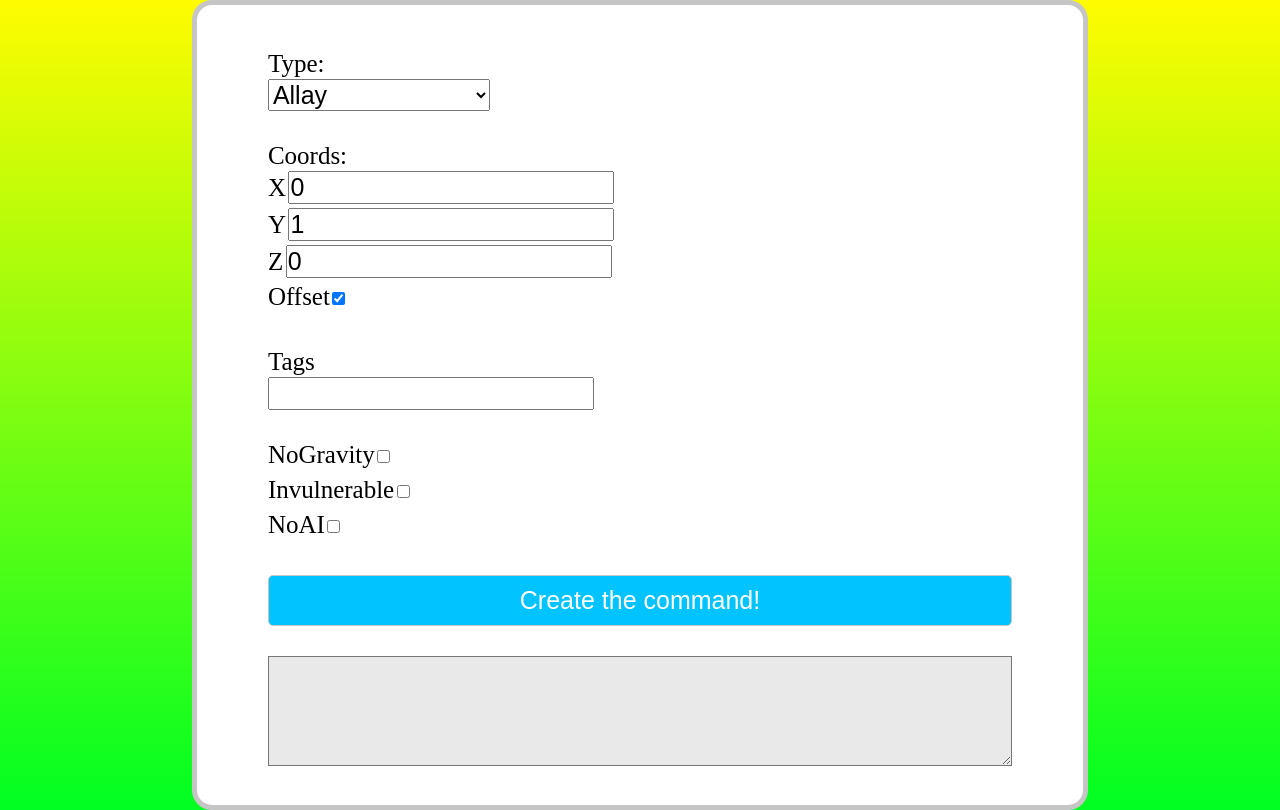
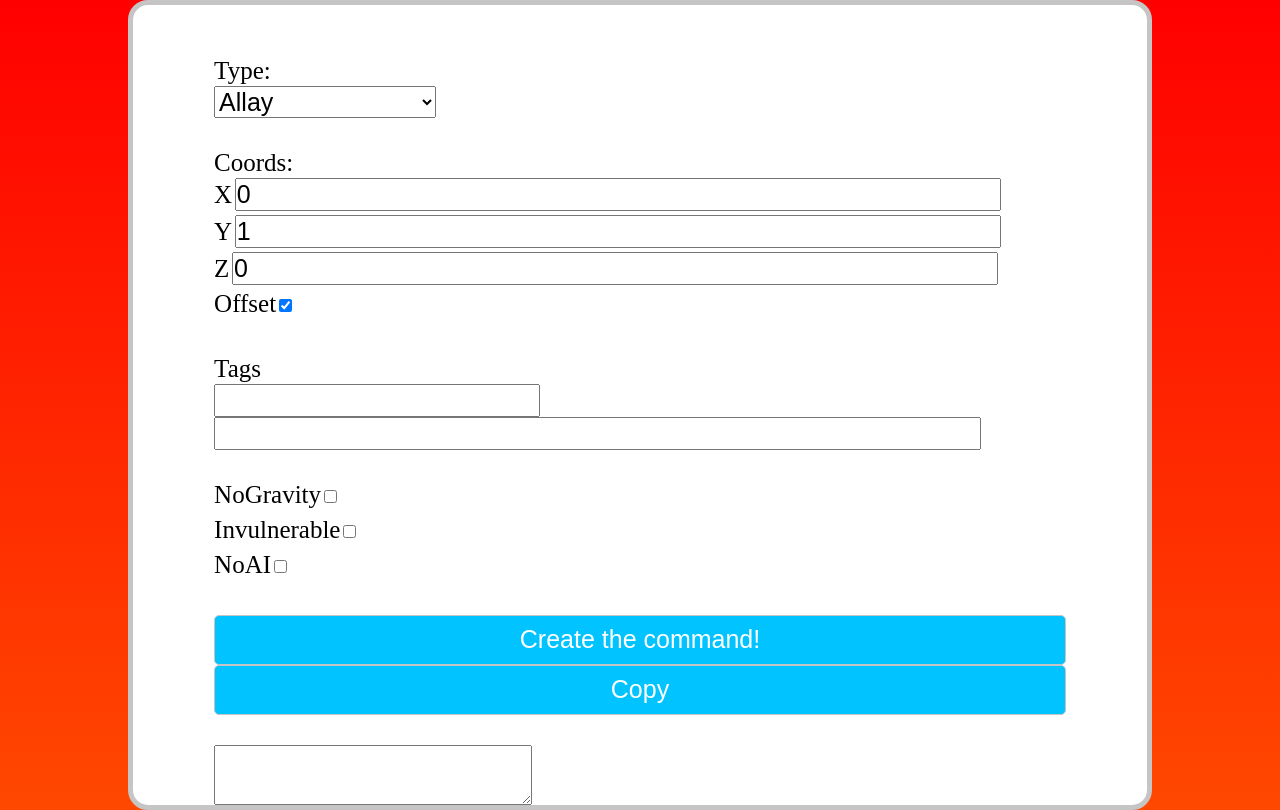
Before and after one commit to jadegg2568/jadegg2568.github.io, a plain HTML site: page generators/entity.html in a window 1280 px wide. Drawn offline with Linux system fonts and the light colour scheme.

Commit message:
Update entity.html

```diff
--- a/generators/entity.html
+++ b/generators/entity.html
@@ -11,7 +11,7 @@
             font-size: 25px;
         }
         body {
-            background-image: linear-gradient(rgb(255, 251, 0), rgb(0, 255, 34));
+            background-image: linear-gradient(rgb(255, 0, 0), rgb(255, 72, 0));
             background-position: center;
             background-repeat: no-repeat;
             background-size: cover;
@@ -20,6 +20,13 @@
             height: 100%;
             margin-left: 15%;
             margin-right: 15%;
+            font-size: 23px;
+            line-height: 30px;
+        }
+        #container {
+            height: 100%;
+            margin-left: 10%;
+            margin-right: 10%;
             background-color: rgb(255, 255, 255);
             border: 5px solid rgb(197, 197, 197);
             border-radius: 20px;
@@ -35,6 +42,19 @@
         #create-command-button {
             width: 100%;
             padding: 10px 120px 10px 120px;
+            margin-top: 1%;
+            margin-bottom: 1%;
+            margin-left: 3%;
+            margin-right: 3%;
+            align-items: center;
+            justify-content: center;
+        }
+        .field {
+            width: 90%;
+        }
+        .button {
+            width: 100%;
+            height: 50px;
             color: white;
             background-color: rgb(0, 195, 255);
             border: 1px solid rgb(197, 197, 197);
@@ -42,11 +62,13 @@
         }
         #create-command-button:hover {
             color: white;
+        .button:hover {
             background-color: rgb(0, 155, 202);
         }
         #result-field {
             width: 100%;
             padding-bottom: 50px;
+            height: 100px;
             background-color: rgb(233, 233, 233);
         }
         #result-field:hover {
@@ -105,6 +127,10 @@
 
                 document.getElementById("result-field").innerHTML = cmd;
             }
+        }
+
+        function copyCommand() {
+            navigator.clipboard.writeText(document.getElementById("result-field").innerHTML);
         }
     </script>
 </head>
@@ -203,11 +229,11 @@
 
             <label>Coords:</label><br>
             <label>X</label>
-            <input type="number" id="coord-x" value="0" required><br>
+            <input type="number" id="coord-x" class="field" value="0" required><br>
             <label>Y</label>
-            <input type="number" id="coord-y" value="1" required><br>
+            <input type="number" id="coord-y" class="field" value="1" required><br>
             <label>Z</label>
-            <input type="number" id="coord-z" value="0" required><br>
+            <input type="number" id="coord-z" class="field" value="0" required><br>
             <label>Offset</label>
             <input type="checkbox" id="coords-offset" checked>
             <br>
@@ -215,6 +241,7 @@
 
             <label>Tags</label><br>
             <input type="text" id="nbt-tags" class="tags-field">
+            <input type="text" id="nbt-tags" class="field">
             <br>
             <br>
 
@@ -227,10 +254,13 @@
             <br>
             <br>
 
-            <button type="submit" id="create-command-button">Create the command!</button><br>
+            <button type="submit" class="button">Create the command!</button>
+            <button type="button" onclick="copyCommand()" id="copy-button" class="button">Copy</button>
+            <br>
             <br>
             <textarea id="result-field" readonly></textarea>
         </form>
     </div>
 </body>
 </html>
+</html>
```
